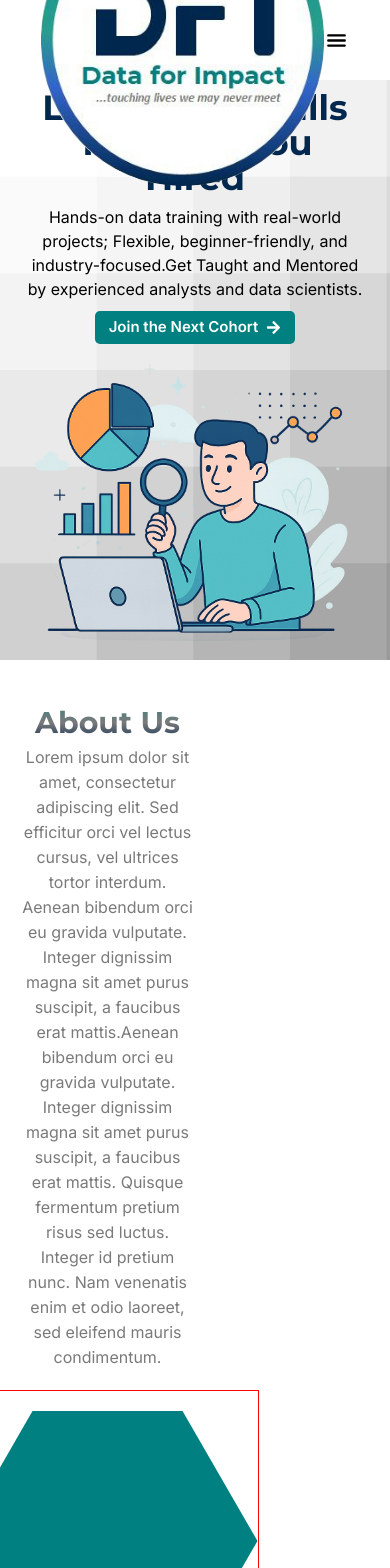
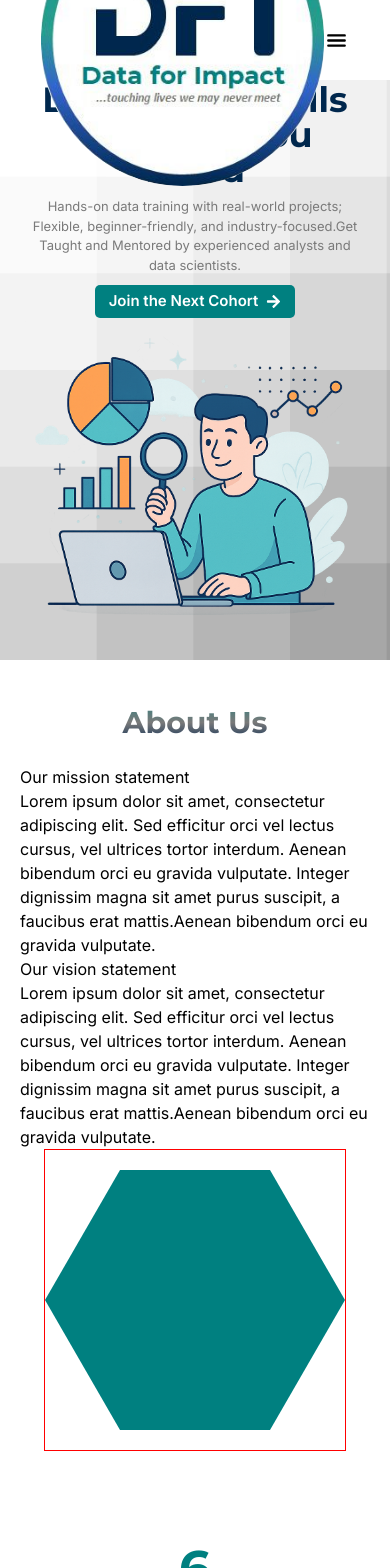
Before and after one commit to Oloniyo-Bolaji/dataforimpact, a Next.js app: page / in a window 390 px wide. Shown: the top 1568 px of the page. Built offline with nearby package versions, Linux system fonts and the light colour scheme.

Commit message:
responsive styling adjusted

```diff
--- a/components/About.jsx
+++ b/components/About.jsx
@@ -11,27 +11,43 @@ const montserrat = Montserrat({
 
 const About = () => {
   return (
-    <div className="lg:px-[40px] sm:px-[30px] px-[20px] py-[40px] flex lg:flex-row sm:flex-col flex-col gap-[20px]">
-      <div className="w-[50%] flex items-center flex-col">
+    <div className="py-[40px] flex flex-col gap-[20px]">
       <h3
-          className={`${montserrat.className} text-[30px] font-bold bg-gradient-to-b from-[#008080] via-[#7a7a7a] to-[#00274D] bg-clip-text text-transparent`}
+        className={`${montserrat.className} text-[30px] text-center font-bold bg-gradient-to-b from-[#008080] via-[#7a7a7a] to-[#00274D] bg-clip-text text-transparent`}
       >
         About Us
       </h3>
-        <p className="text-[#7a7a7a] text-center leading-[25px]">
-          Lorem ipsum dolor sit amet, consectetur adipiscing elit. Sed efficitur
-          orci vel lectus cursus, vel ultrices tortor interdum. Aenean bibendum
-          orci eu gravida vulputate. Integer dignissim magna sit amet purus
-          suscipit, a faucibus erat mattis.Aenean bibendum orci eu gravida
-          vulputate. Integer dignissim magna sit amet purus suscipit, a faucibus
-          erat mattis. Quisque fermentum pretium risus sed luctus. Integer id
-          pretium nunc. Nam venenatis enim et odio laoreet, sed eleifend mauris
-          condimentum.
+      <div className="lg:px-[40px] sm:px-[30px] px-[20px] flex sm:flex-row flex-col">
+        <div className="sm:w-[50%] w-full flex items-center flex-col">
+          <div>
+            {/**mission statement */}
+            <div>
+              <h4>Our mission statement</h4>
+              <p>
+                Lorem ipsum dolor sit amet, consectetur adipiscing elit. Sed
+                efficitur orci vel lectus cursus, vel ultrices tortor interdum.
+                Aenean bibendum orci eu gravida vulputate. Integer dignissim
+                magna sit amet purus suscipit, a faucibus erat mattis.Aenean
+                bibendum orci eu gravida vulputate.
               </p>
             </div>
-      <div className="w-[50%] flex justify-center items-center h-full">
+            {/**vision statement */}
+            <div>
+              <h4>Our vision statement</h4>
+              <p>
+                Lorem ipsum dolor sit amet, consectetur adipiscing elit. Sed
+                efficitur orci vel lectus cursus, vel ultrices tortor interdum.
+                Aenean bibendum orci eu gravida vulputate. Integer dignissim
+                magna sit amet purus suscipit, a faucibus erat mattis.Aenean
+                bibendum orci eu gravida vulputate.
+              </p>
+            </div>
+          </div>
+        </div>
+        <div className="sm:w-[50%] w-full flex justify-center items-center h-full">
           <div className="border border-[red] ">
             <div className="hexagon"></div>
+          </div>
         </div>
       </div>
     </div>
--- a/components/Hero.jsx
+++ b/components/Hero.jsx
@@ -37,7 +37,7 @@ const Hero = () => {
 
   return (
     <div className="lg:h-screen sm:h-screen h-[580px] my-background p-[10px]">
-      <div className="hero flex justify-between items-center lg:flex-row flex-col lg:px-[60px] sm:px-[30px] px-[15px] h-full">
+      <div className="hero flex lg:justify-between justify-center items-center lg:flex-row flex-col lg:px-[60px] sm:px-[30px] px-[15px] h-full">
         <div className="max-w-lg flex flex-col gap-[10px] lg:items-start sm:items-center items-center lg:text-left  sm:text-center text-center">
           <h1
             className={`${montserrat.className} sm:text-[50px] text-[35px] text-[#00274D] sm:font-extrabold font-bold sm:leading-[50px] leading-[35px]`}
@@ -49,7 +49,7 @@ const Hero = () => {
             </span>{" "}
             Skills That Get You Hired
           </h1>
-          <p className="text-[16px] ">
+          <p className="sm:text-[16px] text-[13px] text-[#7a7a7a]">
             Hands-on data training with real-world projects; Flexible,
             beginner-friendly, and industry-focused.Get Taught and Mentored by
             experienced analysts and data scientists.
--- a/components/Mentor.jsx
+++ b/components/Mentor.jsx
@@ -69,7 +69,7 @@ const Mentor = () => {
       <main className="grid sm:grid-cols-3 grid-cols-1 gap-[30px] px-[50px]">
         {mentors.map((mentor) => {
           return (
-            <div className="flex flex-col rounded-full justify-center items-center">
+            <div key={mentor.id} className="flex flex-col rounded-full justify-center items-center">
               <div>
                 <Image
                   src="/image1.jpg"
```
Lines whose indentation alone changed are shown as unchanged.
